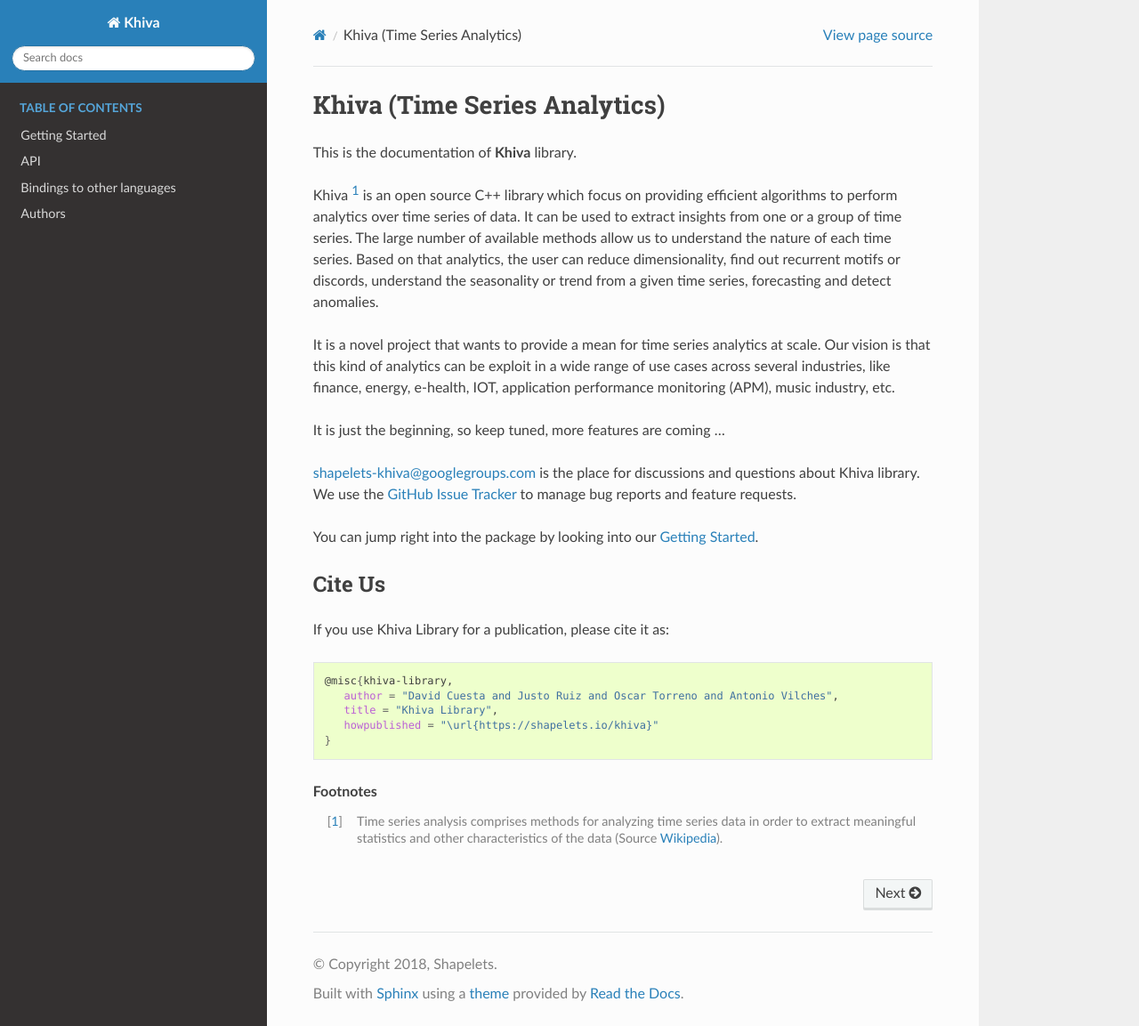
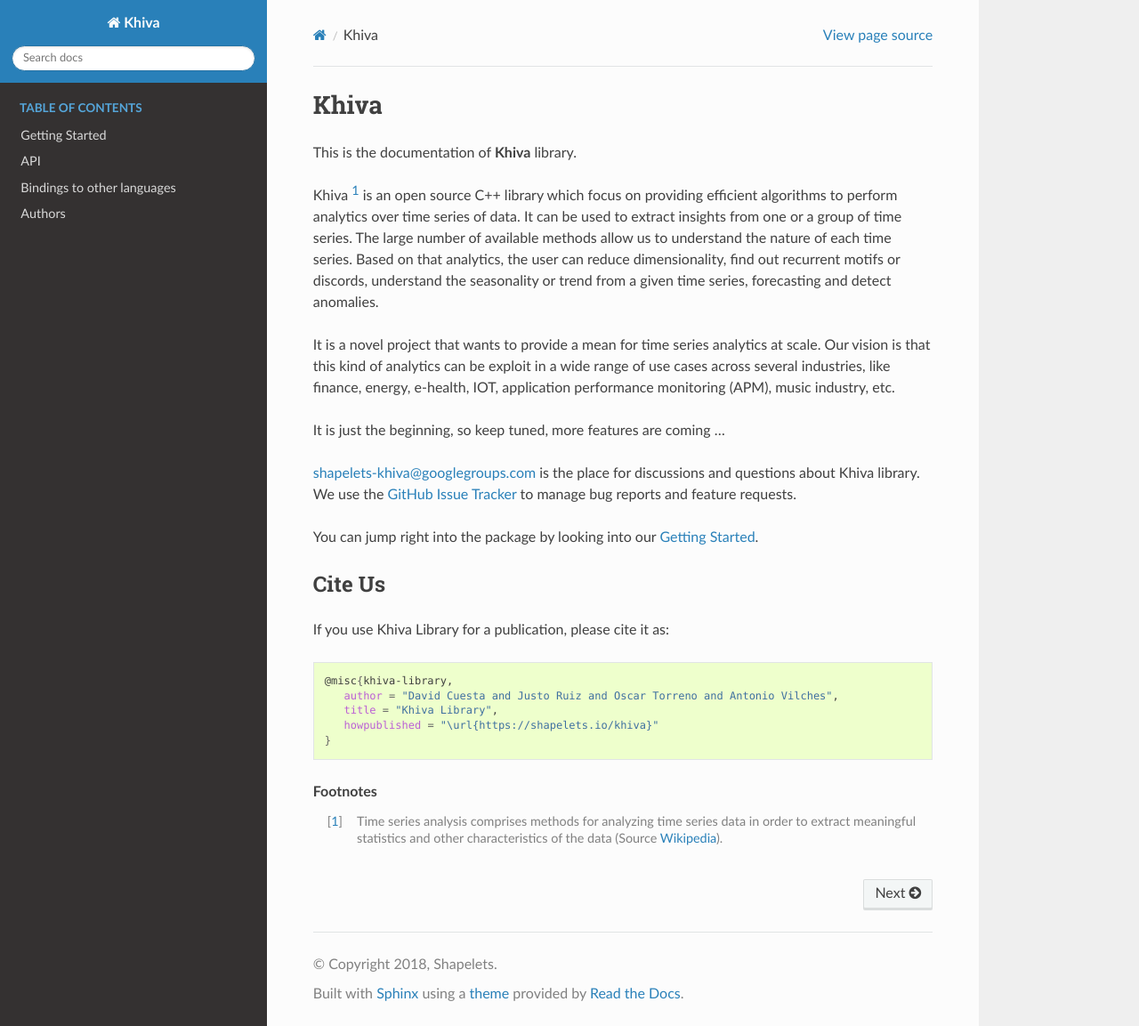
Before and after one commit to shapelets/khiva, a Sphinx documentation site: the page built from doc/sphinx/source/index.rst, in a window 1280 px wide and 1153 px high. Shown: the whole window at 89% size. Built offline with Sphinx 7.4.7 and the Read the Docs theme 2.0.0, drawn with Linux system fonts in a browser that asks for light colours.

Commit message:
Change bassed on Antonio's comment

```diff
--- a/doc/sphinx/source/index.rst
+++ b/doc/sphinx/source/index.rst
@@ -1,5 +1,5 @@
 =============================
-Khiva (Time Series Analytics)
+Khiva
 =============================
 
 This is the documentation of **Khiva** library.
```
